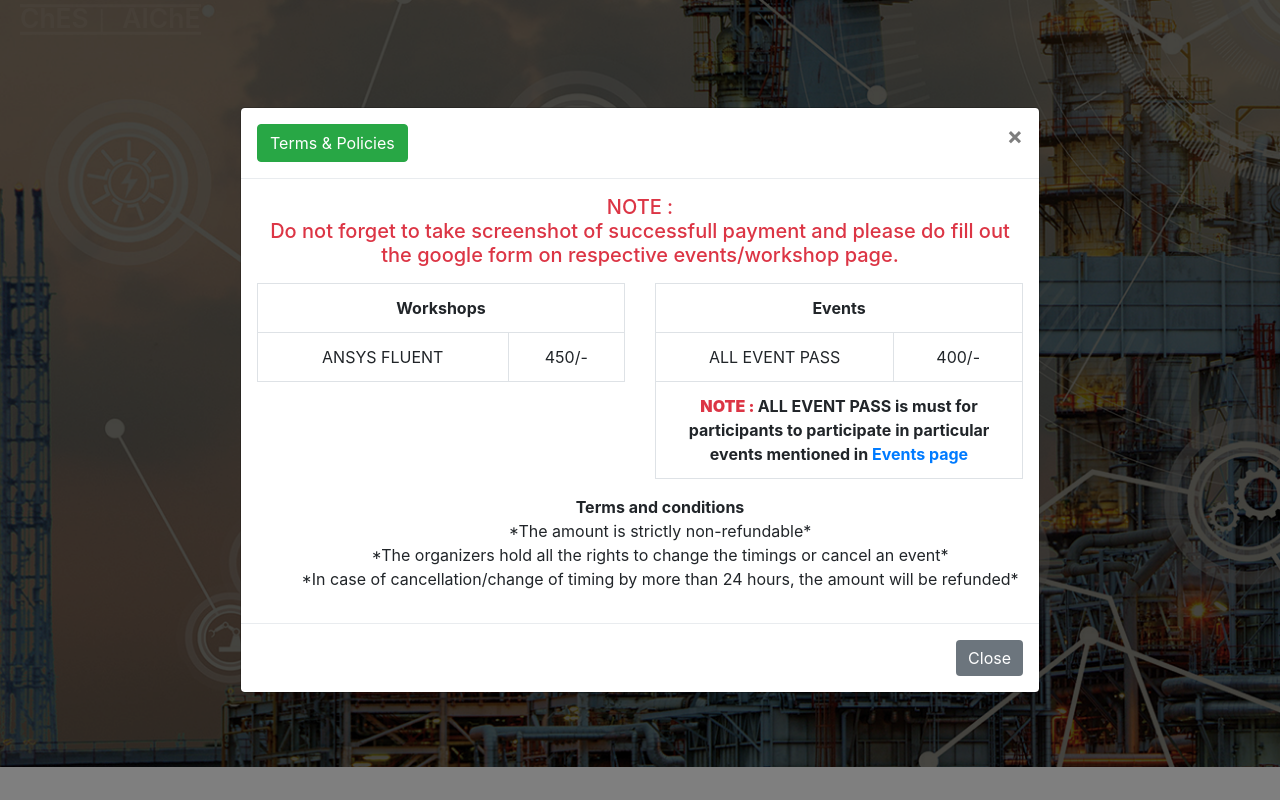
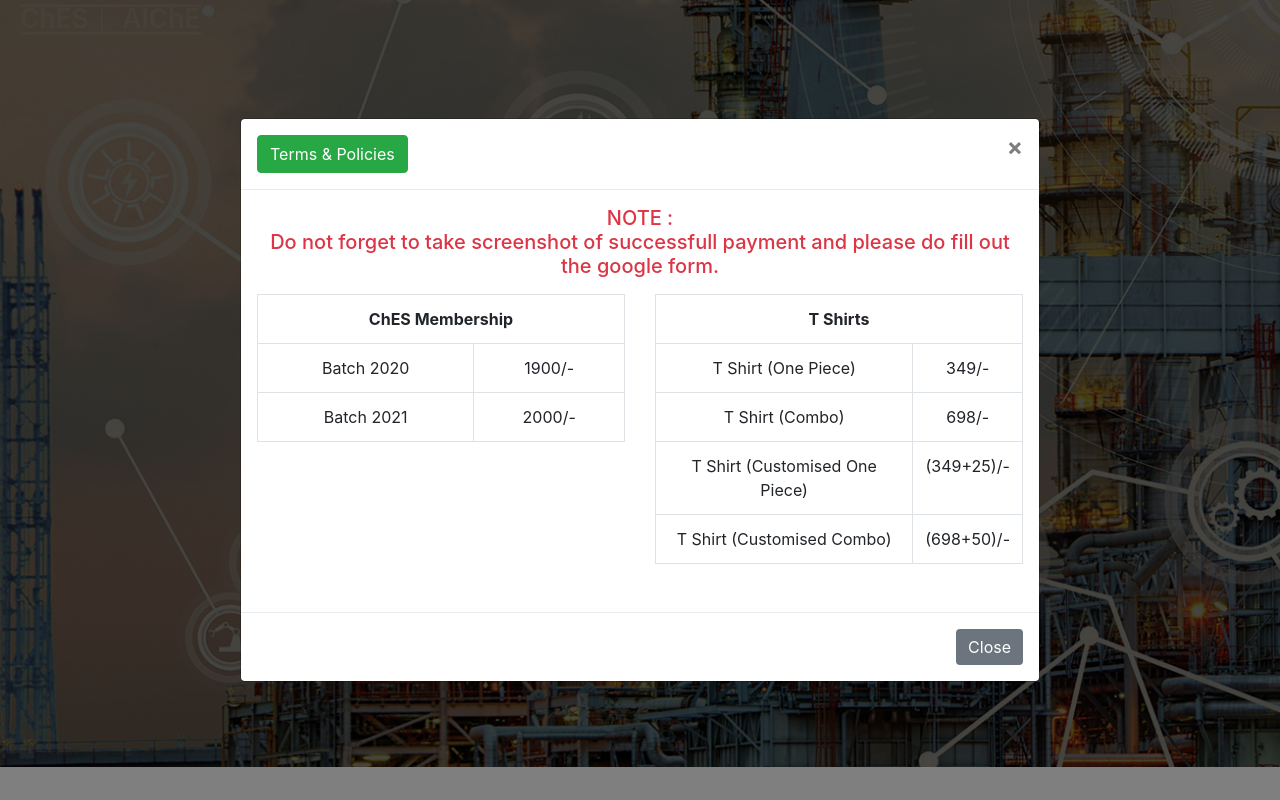
Before and after one commit to FerociousCentaur/ChemPlus_BackEnd, a Django app: page /payments/ in a window 1280 px wide. Run offline with Django 3.2, Linux system fonts and the light colour scheme; some libraries are stand-ins or nearby versions; some web fonts are replaced.

Commit message:
pushing for juniors

```diff
--- a/ChemID/forms.py
+++ b/ChemID/forms.py
@@ -33,6 +33,21 @@ def validate_field(value):
             params={'value': value},
         )
 
+def validate_field_email(value):
+    if not re.match(r'^[\/A-Za-z0-9_ ,.@-]+$', value) or not is_iitm(value):
+        raise ValidationError(
+            _('%(value)s is not an Valid Input'),
+            params={'value': value},
+        )
+
+def is_iitm(email):
+    for i in range(0,len(email)):
+        if(email[i]=='@'):
+            if email[i+1:len(email)]=="smail.iitm.ac.in":
+                return True
+            return False
+    return False
+
 def validate_name(value):
     if not re.match(r'^[ A-Za-z]+$', value):
         raise ValidationError(
@@ -64,7 +79,7 @@ class RegisterForm(forms.Form):
 #widget=forms.TextInput(attrs={'class': "form-control"})
 class RegisterForm1(forms.Form):
     email = forms.EmailField(label='',
-                    widget=forms.TextInput(attrs={'placeholder': '', 'class': "form-control"}), required=True, validators=[validate_field])
+                    widget=forms.TextInput(attrs={'placeholder': '', 'class': "form-control"}), required=True, validators=[validate_field_email])
     mob_number = forms.IntegerField(label='', max_value=999999999999999, required=True, widget=forms.NumberInput(attrs={'placeholder': '', 'class': "form-control"}))#forms.CharField(label='',
     #                 widget=forms.TextInput(attrs={'placeholder': 'First Name'}), required=True)
     alt_phone_number = forms.IntegerField(label='', max_value=999999999999999, required=False, widget=forms.NumberInput(attrs={'placeholder': '(Optional)', 'class': "form-control"})) #= forms.ChoiceField(label='',
@@ -82,12 +97,12 @@ class RegisterForm1(forms.Form):
         return email
 class RegisterForm2(forms.Form):
     stat = forms.ChoiceField(label='', choices=state, required=True ,widget=forms.Select(attrs={'class': "custom-select"}))
-    college = forms.CharField(label='', required=True, widget=forms.TextInput(attrs={'placeholder': '', 'class': "form-control"}), validators=[validate_field])#forms.CharField(label='',
+    college = forms.CharField(label='' ,initial="IITM", widget=forms.HiddenInput() )#forms.CharField(label='',
     #                 widget=forms.TextInput(attrs={'placeholder': 'First Name'}), required=True)
-    departmen = forms.CharField(label='', required=True, widget=forms.TextInput(attrs={'placeholder': '', 'class': "form-control"}), validators=[validate_field])
+    departmen = forms.CharField(label='', initial="Chem", widget=forms.HiddenInput())
     progra = forms.ChoiceField(label='', choices=program, required=True, widget=forms.Select(attrs={'class': "custom-select"}))
     yea = forms.ChoiceField(label='', choices=year, required=True, widget=forms.Select(attrs={'class': "custom-select"}))
-    source = forms.ChoiceField(label='', choices=sources, required=True, widget=forms.Select(attrs={'class': "custom-select"}))
+    source = forms.ChoiceField(label='',  initial="LinkedIn",widget=forms.HiddenInput(),choices=sources)
 
 class OTPVerify(forms.Form):
     email_otp = forms.CharField(label='', required=True, widget=forms.TextInput(attrs={'placeholder': '', 'class': "form-control"}), validators=[validate_field])
@@ -100,8 +115,14 @@ class programRegister(forms.Form):
     chem_id = forms.CharField(max_length=30, required=True, widget=forms.TextInput(attrs={'placeholder': '', 'class': "form-control"}), validators=[validate_field])
     email = forms.EmailField(label='', required=True, widget=forms.TextInput(attrs={'placeholder': '', 'class': "form-control"}), validators=[validate_field])
     OPTIONS = (
-            ("All events pass", "All Events Pass"),
-            ("Ansys", "Ansys Fluent"),
+            #("All events pass", "All Events Pass"),
+            ("CHES Fee (2020 Batch)", "CHES Fee (2020 Batch)"),
+            ("CHES Fee (2021 Batch)", "CHES Fee (2021 Batch)"),
+            ("T-Shirt", "T-Shirt"),
+            ("T-Shirt (Cusomised)", "T-Shirt (Cusomised)"),
+            ("T-Shirt (Combo)", "T-Shirt (Combo)"),
+            ("T-Shirt (Combo Cusomised)", "T-Shirt (Combo Cusomised)"),
+            #("Ansys", "Ansys Fluent"),
             # ("Python", "DS & ML for Engg."),
             #("SciLab", "SciLab"),
             #("Matlab", "Matlab"),
--- a/ChemID/templates/paymentspage.html
+++ b/ChemID/templates/paymentspage.html
@@ -54,16 +54,17 @@
         </button>
       </div>
       <div class="modal-body text-center">
-                        <h5 class="text-danger text-center">NOTE : <p>Do not forget to take screenshot of successfull payment and please do fill out the google form on respective events/workshop page. </p></h5>
+                        <h5 class="text-danger text-center">NOTE : <p>Do not forget to take screenshot of successfull payment and please do fill out the google form. </p></h5>
 
           <div class="row text-center">
 <!--              <div class="col-md-1"></div>-->
                     <div class="col">
                   <table class="table table-bordered text-center">
-                      <th  colspan="2">Workshops</th>
+                      <th  colspan="2">ChES Membership</th>
 <!--                      <tr><td>ASPEN</td><td>4000/-</td></tr>-->
 <!--                      <tr><td>DS & ML FOR ENGG.</td><td>700/-</td></tr>-->
-                      <tr><td>ANSYS FLUENT</td><td>450/-</td></tr>
+                      <tr><td>Batch 2020</td><td>1900/-</td></tr>
+                      <tr><td>Batch 2021</td><td>2000/-</td></tr>
 <!--                      <tr><td>MATLAB</td><td>450/-</td></tr>-->
         <!--              <tr><td>SCILAB</td><td>400/-</td></tr>-->
 <!--                      <tr><td>DWSIM</td><td>250/-</td></tr>-->
@@ -75,18 +76,21 @@
 <!--              <div class="col"></div>-->
               <div class="col">
           <table class="table table-bordered text-center">
-              <th  colspan="2">Events</th>
-              <tr><td>ALL EVENT PASS</td><td>400/-</td></tr>
-              <th  colspan="2"><strong class="text-danger">NOTE : </strong>ALL EVENT PASS is must for participants to participate in particular events mentioned in <a href="https://che.iitm.ac.in/~chemplus/events.html">Events page</a></th>
+              <th  colspan="2">T Shirts</th>
+              <tr><td>T Shirt (One Piece)</td><td>349/-</td></tr>
+              <tr><td>T Shirt (Combo)</td><td>698/-</td></tr>
+              <tr><td>T Shirt (Customised One Piece)</td><td>(349+25)/-</td></tr>
+              <tr><td>T Shirt (Customised Combo)</td><td>(698+50)/-</td></tr>
+<!--              <th  colspan="2"><strong class="text-danger">NOTE : </strong>ALL EVENT PASS is must for participants to participate in particular events mentioned in <a href="https://che.iitm.ac.in/~chemplus/events.html">Events page</a></th>-->
           </table>
 
               </div>
               </div>
           <ul class="text-center" style="list-style-type: none;">
-                <li><strong>Terms and conditions</strong></li>
-                <li>*The amount is strictly non-refundable*</li>
-                <li>*The organizers hold all the rights to change the timings or cancel an event*</li>
-                <li>*In case of cancellation/change of timing by more than 24 hours, the amount will be refunded*</li>
+<!--                <li><strong>Terms and conditions</strong></li>-->
+<!--                <li>*The amount is strictly non-refundable*</li>-->
+<!--                <li>*The organizers hold all the rights to change the timings or cancel an event*</li>-->
+<!--                <li>*In case of cancellation/change of timing by more than 24 hours, the amount will be refunded*</li>-->
 <!--                <li>*Aspen : If we don't get minimum 20 registrations, the event will be cancelled and the entire amount will be refunded.*</li>-->
         </ul>
 
@@ -253,11 +257,12 @@ if ($(".mydanger")[0]){
 
 
 
-var dict = {'All events pass':'400', 'Ansys':'450', 'Python':'700', 'SciLab':'400', 'Matlab':'450', 'Aspen':'4000', 'DWSIM':'250',"MSME":400}
-var dict2 = {'All events pass':'400', 'Ansys':'450', 'Python':'700', 'SciLab':'500', 'Matlab':'450', 'Aspen':'4000', 'DWSIM':'250',"MSME":500}
+var dict = {'CHES Fee (2020 Batch)':'1900','CHES Fee (2021 Batch)':'2000',"T-Shirt":'349',"T-Shirt (Combo)":'698', "T-Shirt (Cusomised)":'374',"T-Shirt (Combo Cusomised)":'748'};
+var dict2 = {'CHES Fee (2020 Batch)':'1900','CHES Fee (2021 Batch)':'2000',"T-Shirt":'349',"T-Shirt (Combo)":'698', "T-Shirt (Cusomised)":'374',"T-Shirt (Combo Cusomised)":'748'};
 var amount = 0;
 var amount1 = 0;
-
+//'All events pass':'400', 'Ansys':'450', 'Python':'700', 'SciLab':'400', 'Matlab':'450', 'Aspen':'4000', 'DWSIM':'250',"MSME":'400',
+//'All events pass':'400', 'Ansys':'450', 'Python':'700', 'SciLab':'500', 'Matlab':'450', 'Aspen':'4000', 'DWSIM':'250',"MSME":'500',
 function myFunction(){
 amount = 0;
 amount1 = 0;
--- a/ChemID/views.py
+++ b/ChemID/views.py
@@ -465,6 +465,61 @@ def payment_request(request):
                             amount += settings.AMT_WORKSHOP_IITM
                         else:
                             amount += settings.AMT_WORKSHOP_NOIITM
+                    elif i=='CHES Fee (2020 Batch)':
+                        if usr_details.is_workshop:
+                            error = f"You have already registered for {i}. We don't charge twice"
+                            return render(request, 'paymentspage.html', {'error': error, 'form': form, 'typ': 'warning'})
+                        # if usr_details.is_aspen:
+                        #     error = f"You have already registered for Aspen and you can register either for DWSIM or Aspen.Contact us if you have any issues"
+                        #     return render(request, 'paymentspage.html',
+                        #                   {'error': error, 'form': form, 'typ': 'warning'})
+                        amount += settings.CHES_FEE2020
+                    elif i=='CHES Fee (2021 Batch)':
+                        if usr_details.is_workshop:
+                            error = f"You have already registered for {i}. We don't charge twice"
+                            return render(request, 'paymentspage.html', {'error': error, 'form': form, 'typ': 'warning'})
+                        # if usr_details.is_aspen:
+                        #     error = f"You have already registered for Aspen and you can register either for DWSIM or Aspen.Contact us if you have any issues"
+                        #     return render(request, 'paymentspage.html',
+                        #                   {'error': error, 'form': form, 'typ': 'warning'})
+                        amount += settings.CHES_FEE2021
+                    elif i=='T-Shirt':
+                        if usr_details.is_workshop:
+                            error = f"You have already registered for {i}. We don't charge twice"
+                            return render(request, 'paymentspage.html', {'error': error, 'form': form, 'typ': 'warning'})
+                        # if usr_details.is_aspen:
+                        #     error = f"You have already registered for Aspen and you can register either for DWSIM or Aspen.Contact us if you have any issues"
+                        #     return render(request, 'paymentspage.html',
+                        #                   {'error': error, 'form': form, 'typ': 'warning'})
+                        amount += settings.TSHIRT
+                    elif i=='T-Shirt (Combo)':
+                        if usr_details.is_workshop:
+                            error = f"You have already registered for {i}. We don't charge twice"
+                            return render(request, 'paymentspage.html', {'error': error, 'form': form, 'typ': 'warning'})
+                        # if usr_details.is_aspen:
+                        #     error = f"You have already registered for Aspen and you can register either for DWSIM or Aspen.Contact us if you have any issues"
+                        #     return render(request, 'paymentspage.html',
+                        #                   {'error': error, 'form': form, 'typ': 'warning'})
+                        amount += settings.TSHIRTCOMBO
+                    elif i=='T-Shirt (Cusomised)':
+                        if usr_details.is_workshop:
+                            error = f"You have already registered for {i}. We don't charge twice"
+                            return render(request, 'paymentspage.html', {'error': error, 'form': form, 'typ': 'warning'})
+                        # if usr_details.is_aspen:
+                        #     error = f"You have already registered for Aspen and you can register either for DWSIM or Aspen.Contact us if you have any issues"
+                        #     return render(request, 'paymentspage.html',
+                        #                   {'error': error, 'form': form, 'typ': 'warning'})
+                        amount += settings.TSHIRTCUS
+                    elif i=='T-Shirt (Combo Cusomised)':
+                        if usr_details.is_workshop:
+                            error = f"You have already registered for {i}. We don't charge twice"
+                            return render(request, 'paymentspage.html', {'error': error, 'form': form, 'typ': 'warning'})
+                        # if usr_details.is_aspen:
+                        #     error = f"You have already registered for Aspen and you can register either for DWSIM or Aspen.Contact us if you have any issues"
+                        #     return render(request, 'paymentspage.html',
+                        #                   {'error': error, 'form': form, 'typ': 'warning'})
+                        amount += settings.TSHIRTCOMBOCUS
+
                 #print(amount)
                 msg = GetMessage().message(oid, amount, chem_id, mail, fname, mnumber)
                 #print(msg)
@@ -673,60 +728,15 @@ def server_to_server(request):
                             usr_details.is_scilab = True
                         elif i == 'Matlab':
                             usr_details.is_matlab = True
-                        elif i == 'Aspen':
-                            usr_details.is_aspen = True
-                        elif i == 'DWSIM':
-                            usr_details.is_dwsim = True
-                        elif i == 'MSME':
-                            usr_details.is_msme = True
-                        elif i== 'workshop_prog':
-                            usr_details.is_workshop = True
-                    usr_details.save()
-                    transac.was_success = True
-                    # sub = ['Payment Successfull', chem_id]
-                    # body = [reg_for, txnid, amnt]
-                    #mailer([usr_details.email], usr_details.first_name, 'Paymentmail.html', sub, body)
-                    # typ = 'success'
-                    # msgs = 'Payment Succesfull'
-                elif tstat == '0300' and transac.amount_initiated!=amnt:
-                    transac.status = 'AMOUNT Tampered'
-                    transac.was_success = False
-                    # msgs = 'Payment declined! Looked liked someone tried tampering your payment'
-                    # typ='danger'
-                elif tstat != '0300' and tstat == '0002':
-                    transac.status = "WAITING"
-                    # msgs = 'BILL DESK WAITING'
-                    # typ = 'info'
-                elif tstat != '0300' and tstat != '0002':
-                    transac.status = "FAILED"
-                    #reg_for = eval(transac.registered_for)
-                    # msgs = ['Payment Failed',reg_for]
-                    # typ = 'danger'
-                transac.log += str([response])
-                transac.s2s_date = timezone.localtime(timezone.now())
-                transac.save()
-                if transac.status == 'SUCCESS':
-                    chem_id = transac.owner.chem_id
-                    reg_for = eval(transac.registered_for)
-                    usr_details = Spectator.objects.filter(chem_id=chem_id)[0]
-                    sub = ['Payment successful', chem_id]
-                    body = [reg_for, txnid, amnt]
-                    mailer([usr_details.email], usr_details.first_name, 'Paymentmail.html', sub, body)
-                #return render(request, 'afterPayment.html', {'error': [msgs], 'typ':typ, 'txnid':txnid})
-            else:
-                pass
-                #return HttpResponse('Bad Request')
-        else:
-            transac = Transaction.objects.filter(order_id=oid)
-            if transac:
-                transac = transac[0]
-                transac.txn_id = txnid
-                transac.status = 'CHECKSUM verification failed'
-                transac.log += str([response])
-                transac.s2s_date = timezone.localtime(timezone.now())
-                transac.save()
-                #msgs = 'Payment declined! Looked liked someone tried tampering your payment'
-                #return render(request, 'afterPayment.html', {'error': [msgs], 'typ': 'danger', 'txnid':txnid})
-            else:
-                pass
-                #return HttpResponse('Bad Request')
+                        elif i == 'CHES Fee (2020 Batch)':
+                            usr_details.is_ches2020 = True
+                        elif i == 'CHES Fee (2021 Batch)':
+                            usr_details.is_ches2021 = True
+                        elif i == 'T-Shirt':
+                            usr_details.is_tshirt = True
+                        elif i == 'T-Shirt (Combo)':
+                            usr_details.is_tshirtcombo = True
+                        elif i == 'T-Shirt (Cusomised)':
+                            usr_details.is_tshirtcus = True
+                        elif i == 'T-Shirt (Combo Cusomised)':
+                            usr_details.is_tshirtcombocus = True
```
Also changed, not shown: ChemID/models.py (+8 -1 lines), ChemID/templates/signup2.html (+10 -27 lines).
